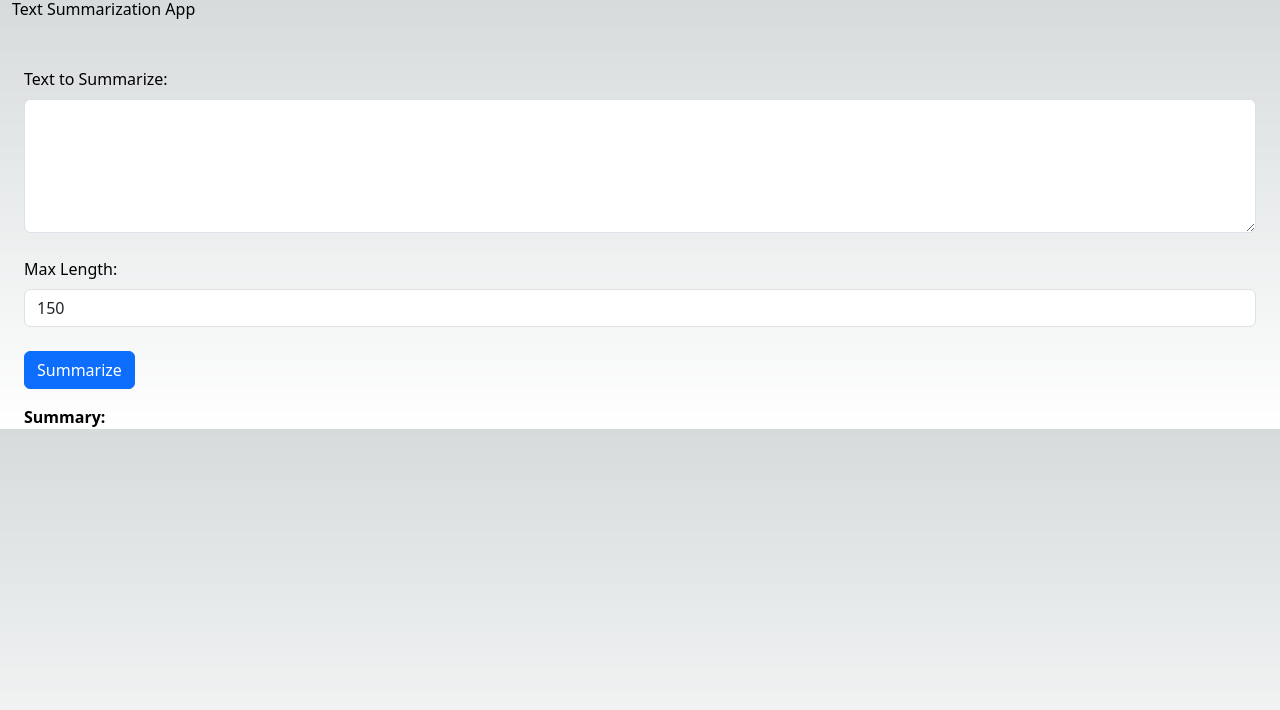
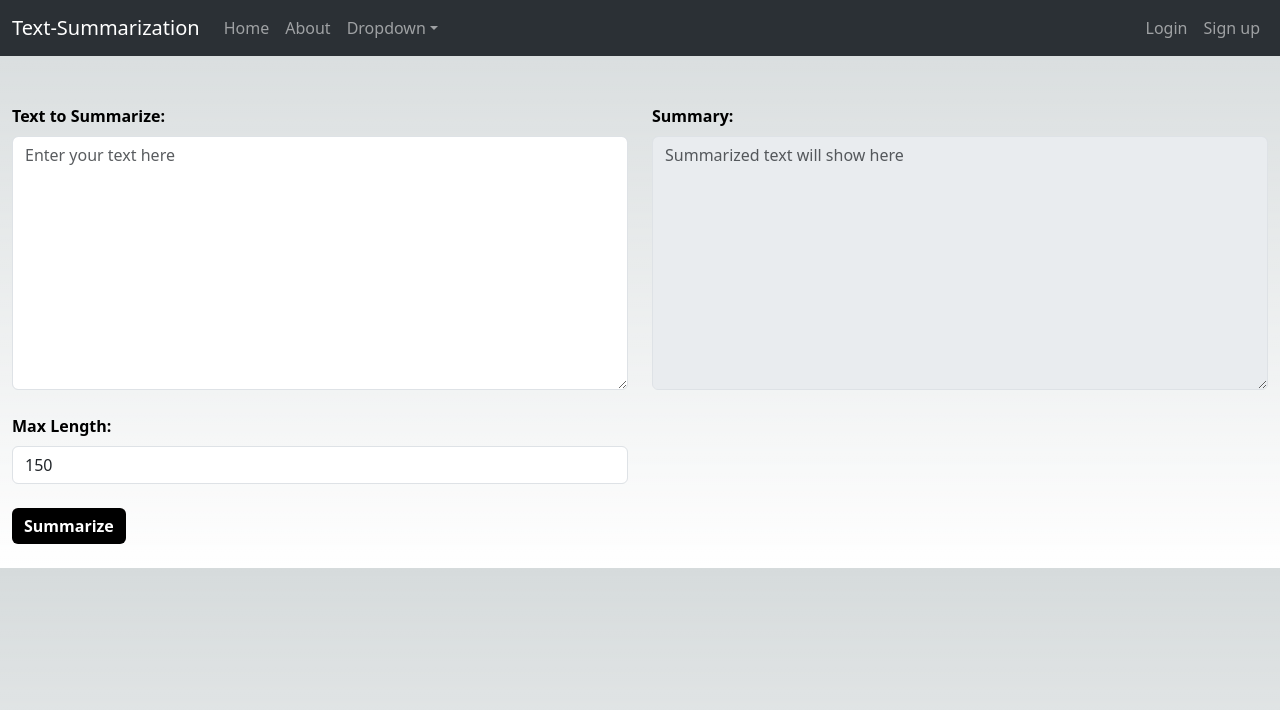
Before and after one commit to IbrahimMohammedi/bigmama-test, a Next.js app in the folder frontend/: page / in a window 1280 px wide. Shown: the top 710 px of the page. Built offline with nearby package versions, Linux system fonts and the light colour scheme.

Commit message:
Frontend improvments:

```diff
--- /dev/null
+++ b/frontend/src/components/Navbar.js
@@ -0,0 +1,40 @@
+import Container from 'react-bootstrap/Container';
+import Nav from 'react-bootstrap/Nav';
+import Navbar from 'react-bootstrap/Navbar';
+import NavDropdown from 'react-bootstrap/NavDropdown';
+
+function TSNavbar() {
+  return (
+    <Navbar collapseOnSelect expand="lg" className="bg-body-tertiary" bg="dark" data-bs-theme="dark">
+      <Container>
+        <Navbar.Brand href="#home">Text-Summarization</Navbar.Brand>
+        <Navbar.Toggle aria-controls="responsive-navbar-nav" />
+        <Navbar.Collapse id="responsive-navbar-nav">
+          <Nav className="me-auto">
+            <Nav.Link href="/">Home</Nav.Link>
+            <Nav.Link href="/about">About</Nav.Link>
+            <NavDropdown title="Dropdown" id="collapsible-nav-dropdown">
+              <NavDropdown.Item href="#action/3.1">Action</NavDropdown.Item>
+              <NavDropdown.Item href="#action/3.2">
+                Another action
+              </NavDropdown.Item>
+              <NavDropdown.Item href="#action/3.3">Something</NavDropdown.Item>
+              <NavDropdown.Divider />
+              <NavDropdown.Item href="#action/3.4">
+                Separated link
+              </NavDropdown.Item>
+            </NavDropdown>
+          </Nav>
+          <Nav>
+            <Nav.Link href="/login">Login</Nav.Link>
+            <Nav.Link eventKey={2} href="/signup">
+              Sign up
+            </Nav.Link>
+          </Nav>
+        </Navbar.Collapse>
+      </Container>
+    </Navbar>
+  );
+}
+
+export default TSNavbar;
--- a/frontend/src/components/Summarization.js
+++ b/frontend/src/components/Summarization.js
@@ -1,5 +1,7 @@
 import { useState } from "react";
-import { Form, Button, Alert } from "react-bootstrap";
+import { Form, Button, Alert, Row, Col} from "react-bootstrap";
+
+
 
 const Summarization = () => {
   // Text variables
@@ -8,31 +10,32 @@ const Summarization = () => {
   const [summary, setSummary] = useState("");
   const [error, setError] = useState("");
   const [loading, setLoading] = useState(false);
+  const [showCloseButton, setShowCloseButton] = useState(false);
 
   // handleSummarize handles the summurize button click
   const handleSummarize = async () => {
     try {
-      // POST request
       setLoading(true);
+      if (text.length < 50) {
+        throw new Error("Text must be at least 50 characters long for summarization.");
+      }
       const response = await fetch("http://localhost:8000/api/summarize", {
         method: "POST",
         headers: {
           "Content-Type": "application/json",
         },
-        // Sending the request body
         body: JSON.stringify({ text, max_length: Number(maxLength) }),
       });
-      // Parsing
+
       if (!response.ok) {
-        // Handling non-successful response
         const errorData = await response.json();
         throw new Error(errorData.detail.error || "An error occurred");
       }
 
-      const data = await response.json();
+      const data = await response.clone().json(); // Clone the response before calling json()
+
       setSummary(data.summary);
       setError("");
-
     } catch (error) {
       if (error instanceof TypeError && error.message === "Failed to fetch") {
         setError("Network error. Please check your internet connection.");
@@ -45,42 +48,91 @@ const Summarization = () => {
       setLoading(false);
     }
   };
+  const handleTextChange = (e) => {
+    setText(e.target.value);
+    setShowCloseButton(e.target.value !== "");
+  };
 
   // JSX
   return (
     <div className="container mt-5">
-      <Form>
+      <Row>
+        <Col>
           <Form.Group controlId="formText">
-          <Form.Label>Text to Summarize:</Form.Label>
+            <Form.Label style={{ fontWeight: 'bold' }}>Text to Summarize:</Form.Label>
+              <div style={{ position: 'relative' }}>
               <Form.Control
                 as="textarea"
-            rows={5}
+                rows={10}
+                placeholder="Enter your text here"
                 value={text}
-            onChange={(e) => setText(e.target.value)}
+                onChange={handleTextChange}
+                onKeyDown={(e) => {
+                  if (e.key === 'Enter' && !e.shiftKey) {
+                    e.preventDefault(); // Prevents adding a new line
+                    handleSummarize(); // Calls your handleSummarize function
+                  }
+                }}
               />
+              {showCloseButton && (
+                <span
+                  style={{
+                    position: 'absolute',
+                    top: '4px',
+                    right: '15px',
+                    cursor: 'pointer',
+                    color: 'black',
+                    fontSize: '19px',
+                  }}
+                  onClick={() => {
+                    setText("");
+                    setShowCloseButton(false);
+                  }}
+                >
+                  X
+                </span>
+              )}
+            </div>
           </Form.Group>
-        <br></br>
+          <br />
           <Form.Group controlId="formMaxLength">
-          <Form.Label>Max Length:</Form.Label>
+            <Form.Label style={{ fontWeight: 'bold' }}>Max Length:</Form.Label>
             <Form.Control
               type="number"
               value={maxLength}
+              className="col-6"
               onChange={(e) => setMaxLength(e.target.value)}
             />
           </Form.Group>
-        <br></br>
-        <Button variant="primary" onClick={handleSummarize} disabled={loading}>
+        </Col>
+        <Col>
+          <Form.Group controlId="formText">
+            <Form.Label style={{ fontWeight: 'bold' }}>Summary:</Form.Label>
+            <Form.Control
+              as="textarea"
+              rows={10}
+              disabled
+              placeholder="Summarized text will show here"
+              value={summary}
+            />
+          </Form.Group>
+        </Col>
+      </Row>
+      <br />
+      <Button variant="primary" onClick={handleSummarize} disabled={loading}
+      style={{ fontWeight: 'bold',
+              backgroundColor: 'black',
+              color: 'white',
+              border: 'none', }}>
         {loading ? "Summarizing..." : "Summarize"}
       </Button>
-        {error && <p style={{ color: "red" }}>{error}</p>}
-        <div className="mt-3">
-          <strong>Summary:</strong>
-          <p>{summary}</p>
-        </div>
-      </Form>
+      <br />
+      {error && <Alert variant="danger">{error}</Alert>}
+      <br />
     </div>
   );
 };
 
+
 // Exporting the component
 export default Summarization;
--- a/frontend/src/pages/_app.js
+++ b/frontend/src/pages/_app.js
@@ -1,13 +1,13 @@
 import 'bootstrap/dist/css/bootstrap.min.css';
-import '@/styles/globals.css'
-import { Container } from 'react-bootstrap';
-function MyApp({ Component, pageProps }) {
+import '@/styles/globals.css';
+import Navbar from '../components/Navbar';
+
+export default function MyApp({ Component, pageProps }) {
   return (
-    <Container>
-      {/* Add any global components or layouts here */}
+    <div>
+      <Navbar />
       <Component {...pageProps} />
-    </Container>
+    </div>
+
   );
 }
-
-export default MyApp;
--- a/frontend/src/pages/index.js
+++ b/frontend/src/pages/index.js
@@ -1,9 +1,10 @@
+import React from 'react';
 import Summarization from "@/components/Summarization";
 
 export default function Home() {
   return (
   <div>
-      <h1>Text Summarization App</h1>
+      <h1></h1>
       <Summarization />
   </div>
   );
--- a/frontend/src/styles/globals.css
+++ b/frontend/src/styles/globals.css
@@ -12,9 +12,9 @@
 
 @media (prefers-color-scheme: dark) {
   :root {
-    --foreground-rgb: 255, 255, 255;
-    --background-start-rgb: 0, 0, 0;
-    --background-end-rgb: 0, 0, 0;
+    --foreground-rgb: 50, 50, 50;
+    --background-start-rgb: 200, 200, 200;
+    --background-end-rgb: 50, 50, 50;
   }
 }
 
@@ -27,3 +27,7 @@ body {
     )
     rgb(var(--background-start-rgb));
 }
+
+.custom-close-button {
+  color: black;
+}
```
Lines whose indentation alone changed are shown as unchanged.
